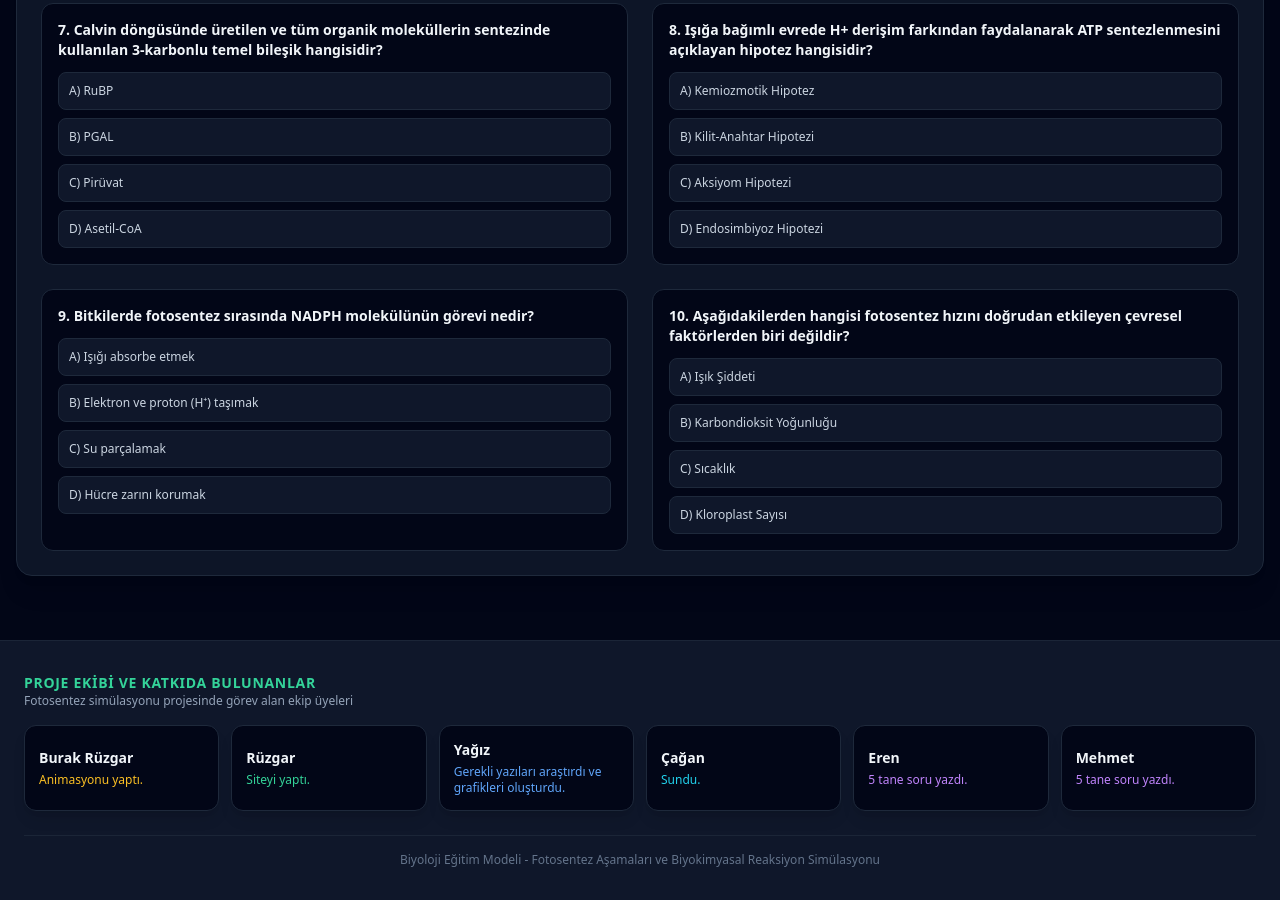
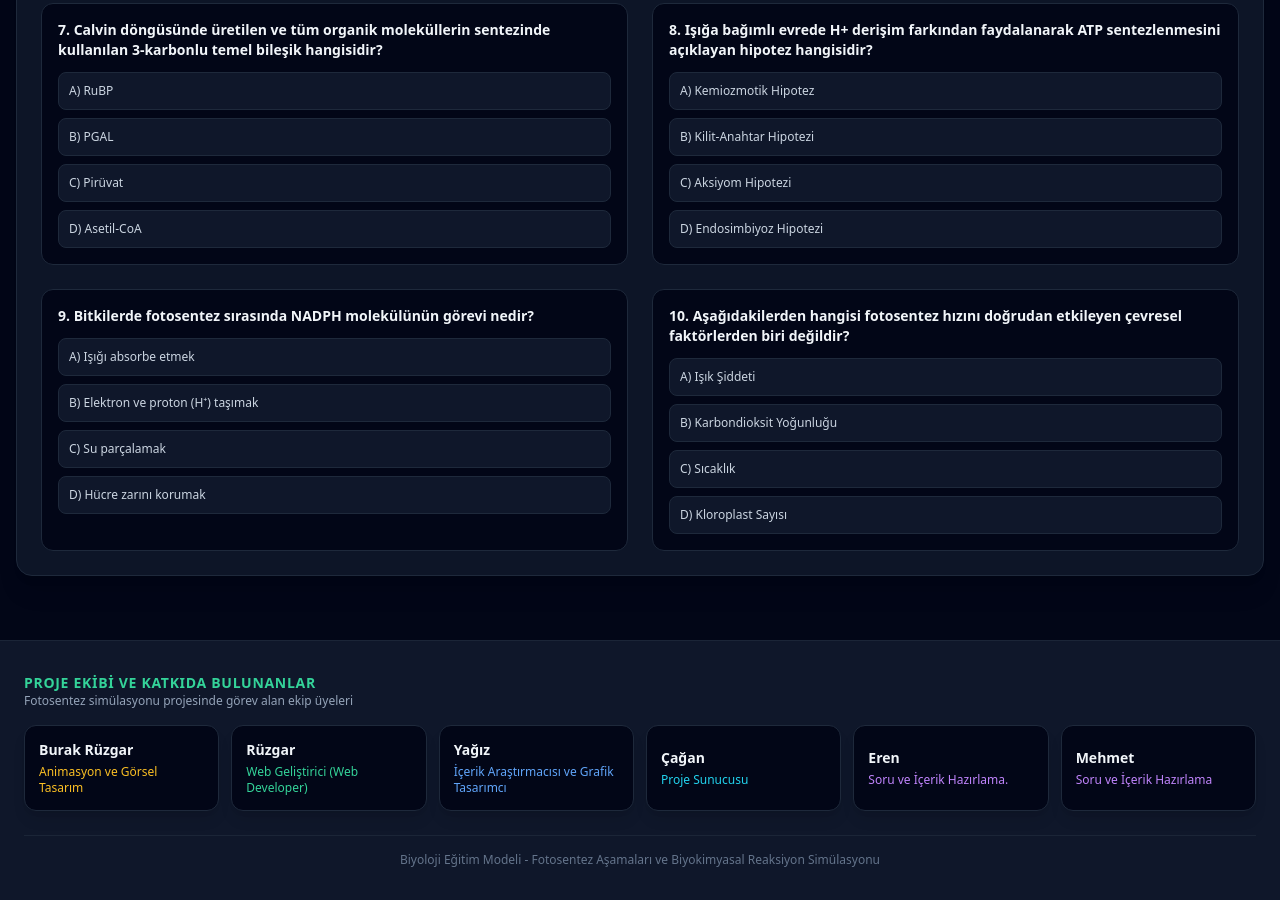
Before and after one commit to ruzgarcorbaci/Biyoloji-dev, a plain HTML site: page index.html in a window 1280 px wide. Shown: the part 1888-2788 px from the top of the page. Drawn offline with nearby package versions, Linux system fonts and the light colour scheme.

Commit message:
index.html

```diff
--- a/index.html
+++ b/index.html
@@ -361,27 +361,27 @@
             <div class="grid grid-cols-1 sm:grid-cols-2 md:grid-cols-3 lg:grid-cols-6 gap-3">
                 <div class="bg-slate-950 p-3.5 rounded-xl border border-slate-800 shadow-lg flex flex-col justify-center">
                     <span class="text-sm font-bold text-slate-100">Burak Rüzgar</span>
-                    <span class="text-xs text-amber-400 mt-1">Animasyonu yaptı.</span>
+                    <span class="text-xs text-amber-400 mt-1">Animasyon ve Görsel Tasarım</span>
                 </div>
                 <div class="bg-slate-950 p-3.5 rounded-xl border border-slate-800 shadow-lg flex flex-col justify-center">
                     <span class="text-sm font-bold text-slate-100">Rüzgar</span>
-                    <span class="text-xs text-emerald-400 mt-1">Siteyi yaptı.</span>
+                    <span class="text-xs text-emerald-400 mt-1">Web Geliştirici (Web Developer)</span>
                 </div>
                 <div class="bg-slate-950 p-3.5 rounded-xl border border-slate-800 shadow-lg flex flex-col justify-center">
                     <span class="text-sm font-bold text-slate-100">Yağız</span>
-                    <span class="text-xs text-blue-400 mt-1">Gerekli yazıları araştırdı ve grafikleri oluşturdu.</span>
+                    <span class="text-xs text-blue-400 mt-1">İçerik Araştırmacısı ve Grafik Tasarımcı</span>
                 </div>
                 <div class="bg-slate-950 p-3.5 rounded-xl border border-slate-800 shadow-lg flex flex-col justify-center">
                     <span class="text-sm font-bold text-slate-100">Çağan</span>
-                    <span class="text-xs text-cyan-400 mt-1">Sundu.</span>
+                    <span class="text-xs text-cyan-400 mt-1">Proje Sunucusu</span>
                 </div>
                 <div class="bg-slate-950 p-3.5 rounded-xl border border-slate-800 shadow-lg flex flex-col justify-center">
                     <span class="text-sm font-bold text-slate-100">Eren</span>
-                    <span class="text-xs text-purple-400 mt-1">5 tane soru yazdı.</span>
+                    <span class="text-xs text-purple-400 mt-1">Soru ve İçerik Hazırlama.</span>
                 </div>
                 <div class="bg-slate-950 p-3.5 rounded-xl border border-slate-800 shadow-lg flex flex-col justify-center">
                     <span class="text-sm font-bold text-slate-100">Mehmet</span>
-                    <span class="text-xs text-purple-400 mt-1">5 tane soru yazdı.</span>
+                    <span class="text-xs text-purple-400 mt-1">Soru ve İçerik Hazırlama</span>
                 </div>
             </div>
 
```
